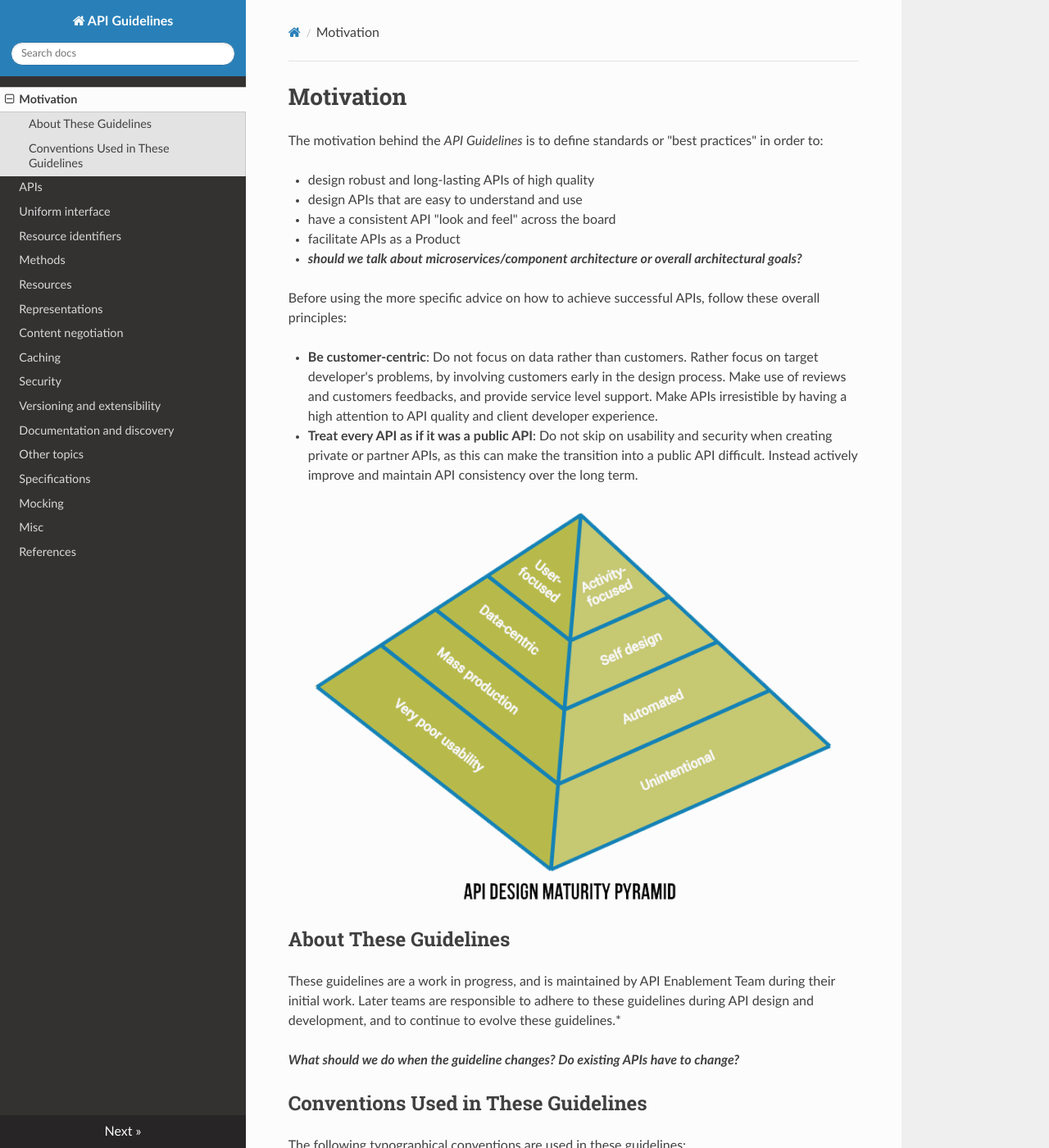
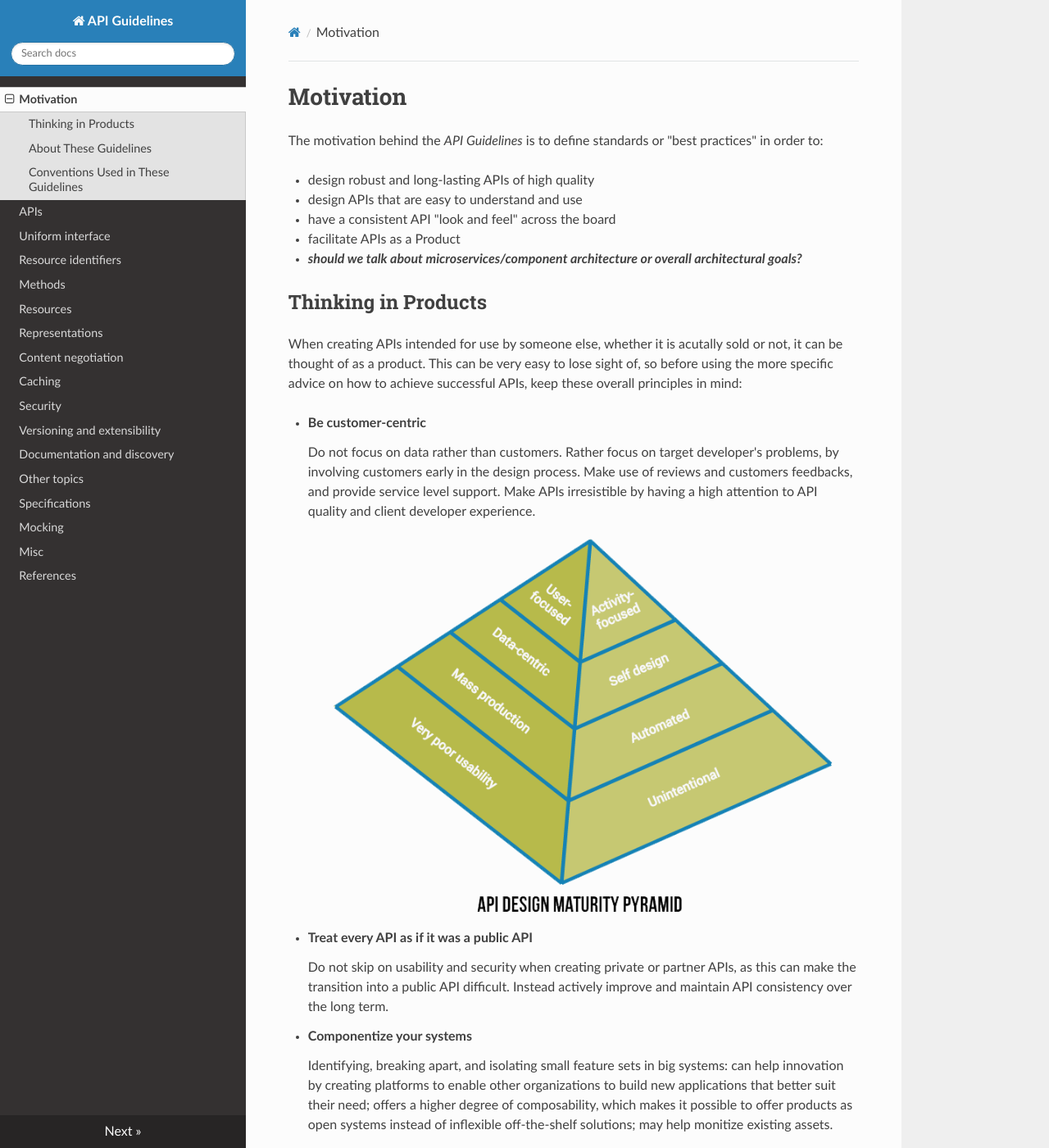
Before and after one commit to thofisch/doc-api, an MkDocs documentation site: the page built from docs/index.md, in a window 1280 px wide and 1400 px high. Shown: the whole window at 82% size. Built offline with MkDocs 1.6.1, drawn with Linux system fonts in a browser that asks for light colours; nearby versions of some CDN libraries; old or Windows-style settings are respelled for this version of MkDocs.

Commit message:
updating docs/index.md

```diff
--- a/docs/index.md
+++ b/docs/index.md
@@ -8,13 +8,24 @@ The motivation behind the *API Guidelines* is to define standards or "best pract
 - facilitate APIs as a Product
 - __*should we talk about microservices/component architecture or overall architectural goals?*__
 
-Before using the more specific advice on how to achieve successful APIs, follow these overall principles:
+## Thinking in Products
 
-- **Be customer-centric**: Do not focus on data rather than customers. Rather focus on target developer's problems, by
- involving customers early in the design process. Make use of reviews and customers feedbacks, and provide service level support. Make APIs irresistible by having a high attention to API quality and client developer experience.
-- **Treat every API as if it was a public API**: Do not skip on usability and security when creating private or partner APIs, as this can make the transition into a public API difficult. Instead actively improve and maintain API consistency over the long term.
+When creating APIs intended for use by someone else, whether it is acutally sold or not, it can be thought of as a product. This can be very easy to lose sight of, so before using the more specific advice on how to achieve successful APIs, keep these overall principles in mind:
 
-![](./imgs/api-as-a-product-750-3-v4.png)
+- **Be customer-centric**
+
+    Do not focus on data rather than customers. Rather focus on target developer's problems, by involving customers early in the design process. Make use of reviews and customers feedbacks, and provide service level support. Make APIs irresistible by having a high attention to API quality and client developer experience.
+
+
+    ![](./imgs/api-as-a-product-750-3-v4.png)
+
+- **Treat every API as if it was a public API**
+
+    Do not skip on usability and security when creating private or partner APIs, as this can make the transition into a public API difficult. Instead actively improve and maintain API consistency over the long term.
+
+- **Componentize your systems**
+
+    Identifying, breaking apart, and isolating small feature sets in big systems: can help innovation by creating platforms to enable other organizations to build new applications that better suit their need; offers a higher degree of composability, which makes it possible to offer products as open systems instead of inflexible off-the-shelf solutions; may help monitize existing assets.
 
 ## About These Guidelines
 
```
